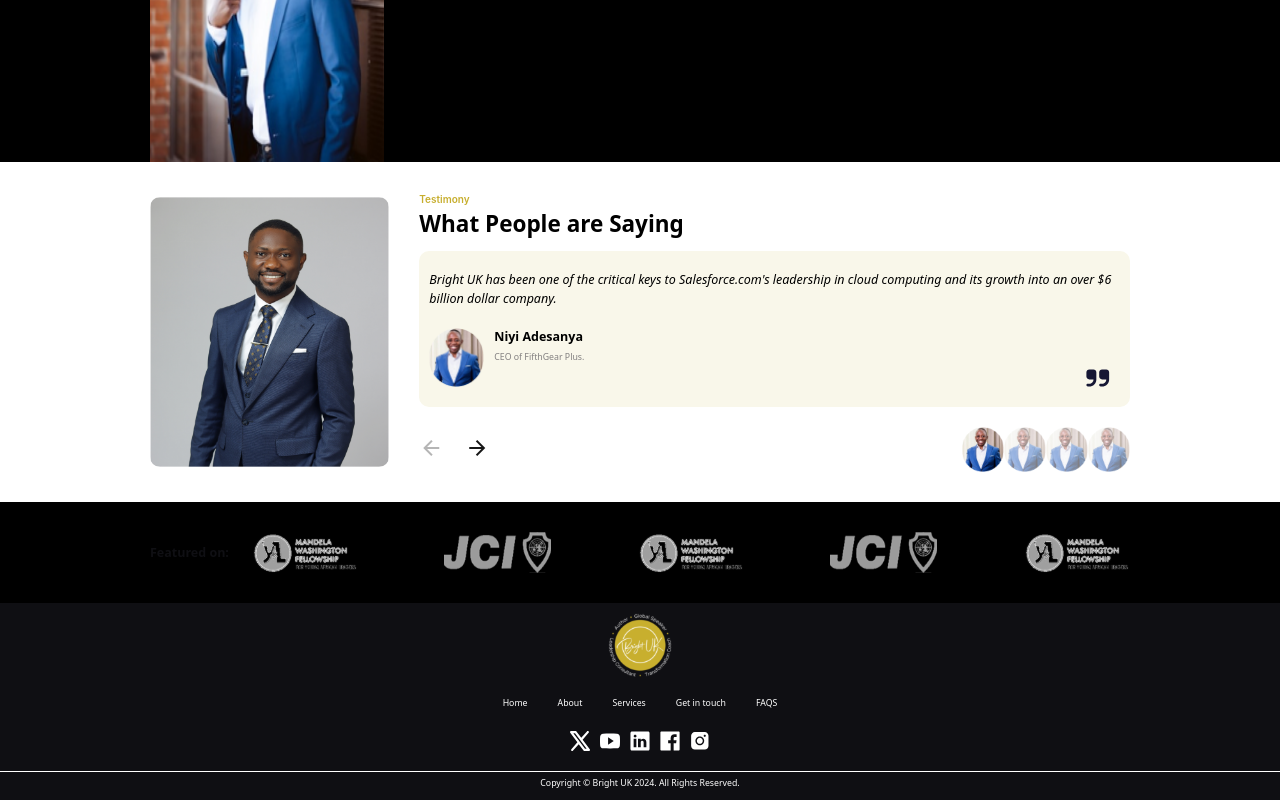
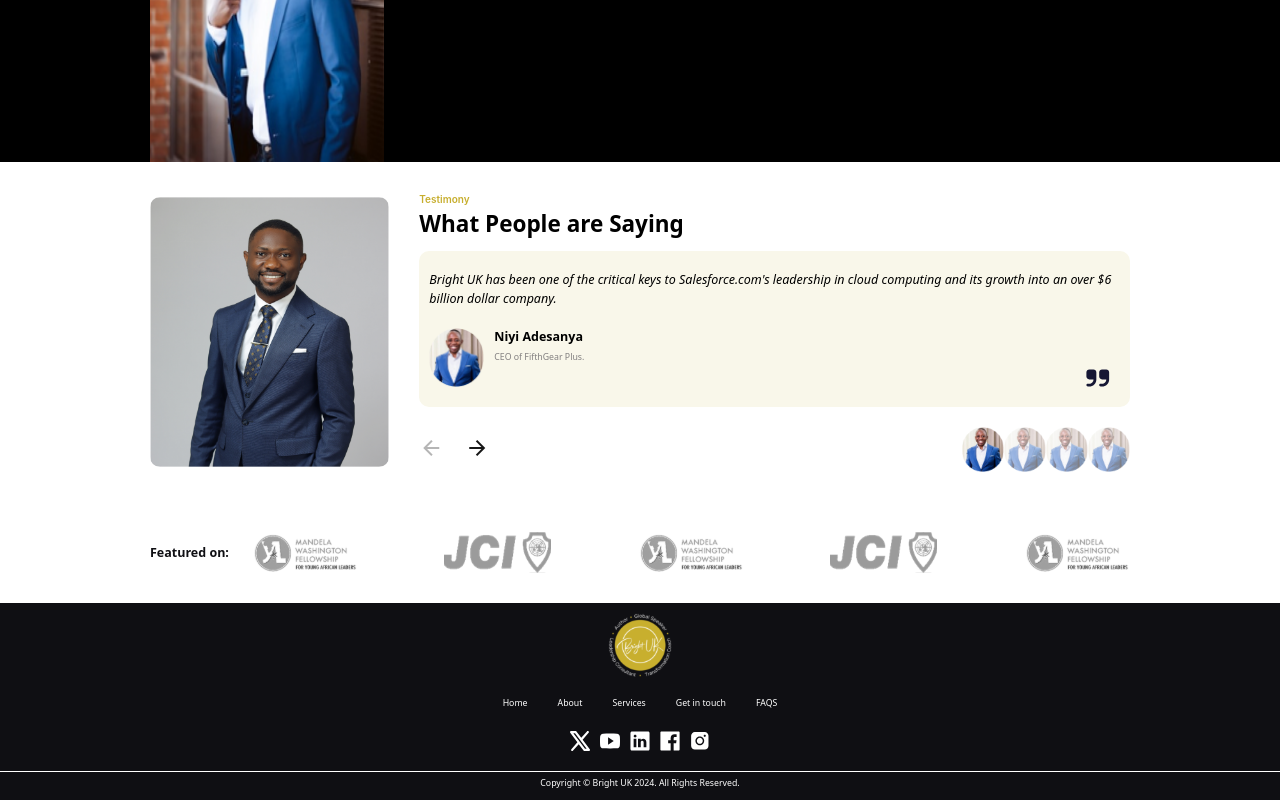
Before and after one commit to harmlessprince/bukporfolio, a Vue app: page / in a window 1280 px wide. Shown: the part 3108-3908 px from the top of the page. Built offline with nearby package versions, Linux system fonts and the light colour scheme.

Commit message:
adjusting landing page

```diff
--- a/src/pages/Home.vue
+++ b/src/pages/Home.vue
@@ -197,7 +197,7 @@ import Container from "@/components/Container.vue";
     <!-- end of testimony -->
 
     <!-- start of featured on -->
-    <section class="px-sides flex items-center py-top">
+    <section class="px-sides flex items-center py-top bg-white">
       <div class="font-header text-xlg text-[#0F0F13] mr-[2rem] no-wrap w-[9rem]">Featured on:</div>
       <div class="flex flex-row justify-between items-center w-full">
         <img :src="Brand1" class="w-[10.7rem] h-[4.1rem]" alt="brand"/>
```
